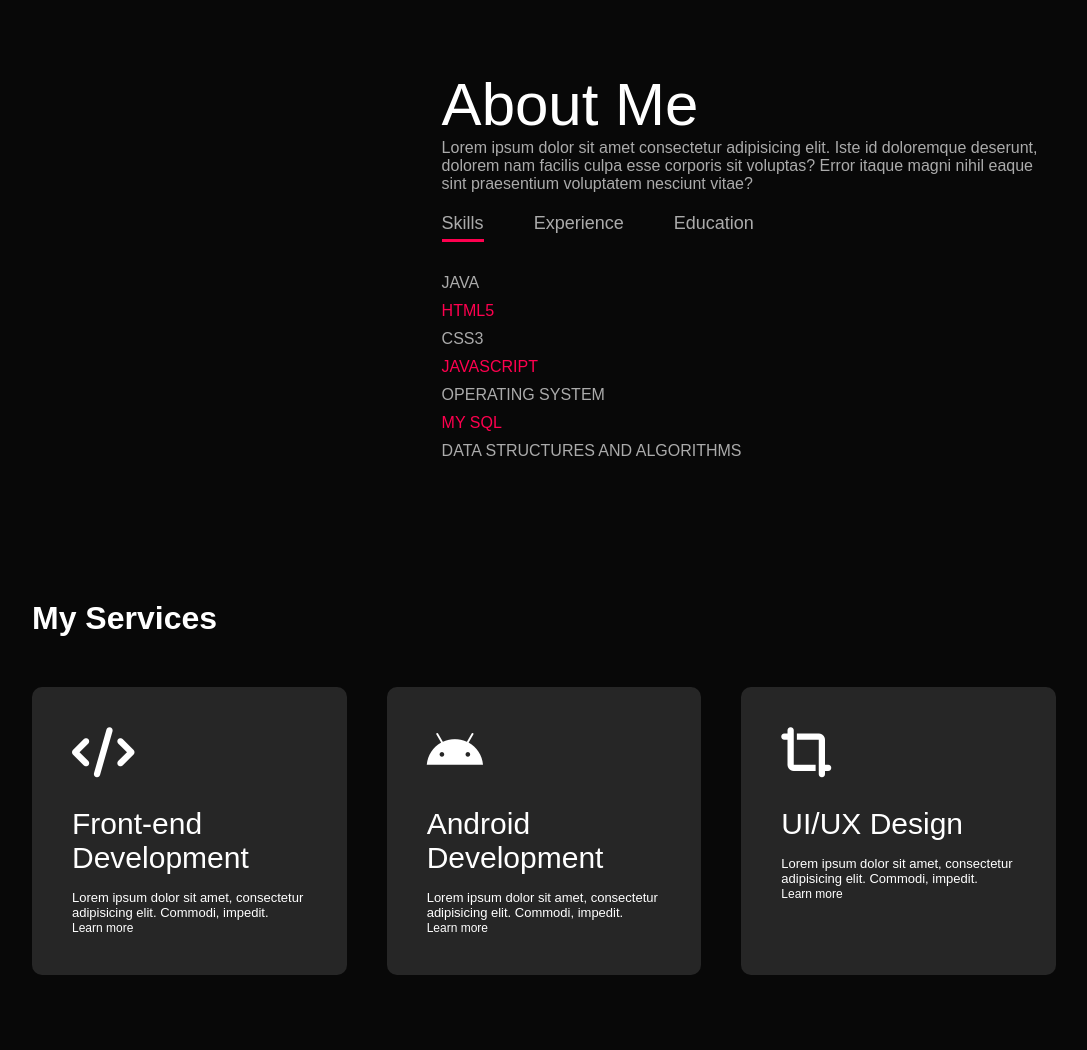
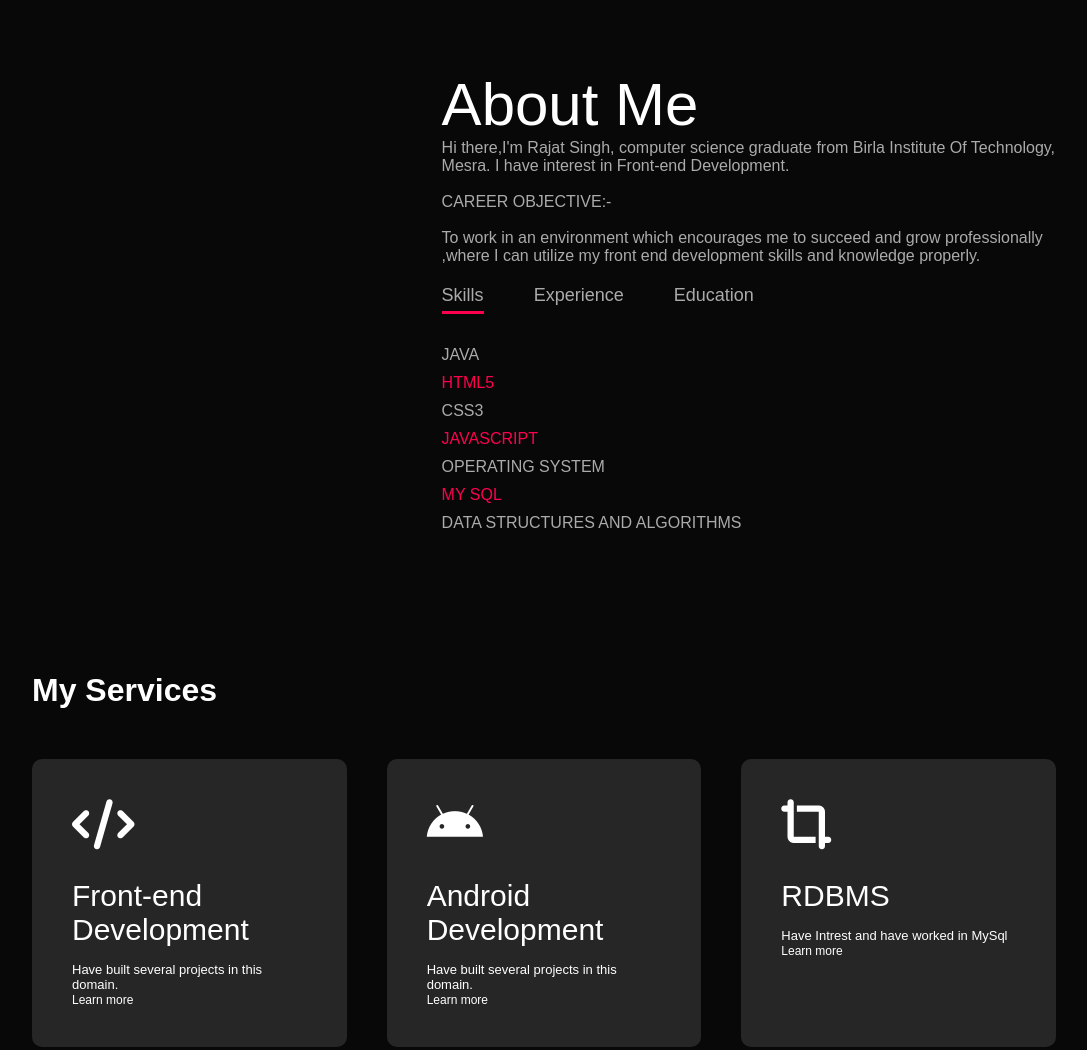
Before and after one commit to RAJAT4443/Personal-Portfolio, a plain HTML site: page index.html in a window 1280 px wide. Shown: the part 820-1870 px from the top of the page, without its empty margins (96-1183 px from the left). Drawn offline with Linux system fonts and the light colour scheme.

Commit message:
Update index.html (changed about and services)

```diff
--- a/index.html
+++ b/index.html
@@ -39,7 +39,11 @@
                 </div>
                 <div class="about-col-2">
                     <h1 class="subtitle">About Me</h1>
-                    <p>Lorem ipsum dolor sit amet consectetur adipisicing elit. Iste id doloremque deserunt, dolorem nam facilis culpa esse corporis sit voluptas? Error itaque magni nihil eaque sint praesentium voluptatem nesciunt vitae?</p>
+                    <p>Hi there,I'm Rajat Singh, computer science graduate from Birla Institute Of Technology, Mesra. I have interest in Front-end Development.
+                       <br><br>
+                        CAREER OBJECTIVE:- <br> <br>
+                            To work in an environment which encourages me to succeed and grow professionally ,where I can utilize
+                            my front end development skills and knowledge properly.</p>
                     <div class="tab-titles">
                         <p class="tab-links active-link" onclick="opentab('skills')">Skills</p>
                         <p class="tab-links" onclick="opentab('experience')">Experience</p>
@@ -90,21 +94,21 @@
                     <i class="fa-solid fa-code"></i>
 
                     <h2>Front-end Development</h2>
-                    <p>Lorem ipsum dolor sit amet, consectetur adipisicing elit. Commodi, impedit.</p>
+                    <p>Have built several projects in this domain.</p>
                     <a href="#">Learn more</a>
                 </div>
                 <div>
                     <i class="fa-brands fa-android"></i>
 
                     <h2>Android Development</h2>
-                    <p>Lorem ipsum dolor sit amet, consectetur adipisicing elit. Commodi, impedit.</p>
+                    <p>Have built several projects in this domain.</p>
                     <a href="#">Learn more</a>
                 </div>
                 <div>
                     <i class="fa-solid fa-crop-simple"></i>
 
-                    <h2>UI/UX Design</h2>
-                    <p>Lorem ipsum dolor sit amet, consectetur adipisicing elit. Commodi, impedit.</p>
+                    <h2>RDBMS</h2>
+                    <p>Have Intrest and have worked in MySql</p>
                     <a href="#">Learn more</a>
                 </div>
             </div>
```
